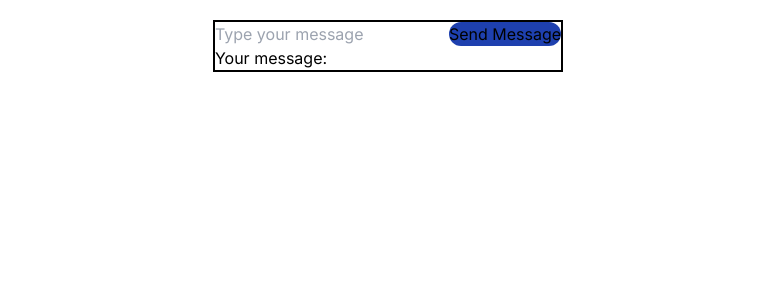
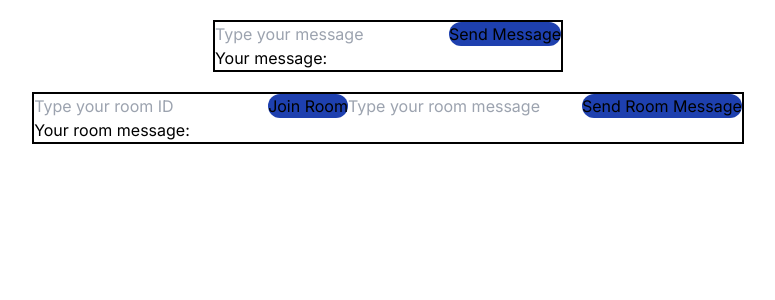
Before and after one commit to Toothless7788/SimpleChatREACT, a Next.js app in the folder client/: page / in a window 1280 px wide. Shown: the top 300 px of the page, without its empty margins (252-1027 px from the left). Built offline with nearby package versions, Linux system fonts and the light colour scheme; no server answers.

Commit message:
feat: add chat room

```diff
--- a/client/app/page.tsx
+++ b/client/app/page.tsx
@@ -7,16 +7,43 @@ const socket = io("http://localhost:3001");    // We will use socket to emit and
 export default function App() {
   const [message, setMessage] = useState("");
   const [displayText, setDisplayText] = useState("");
+  const [roomMessage, setRoomMessage] = useState("");
+  const [roomDisplayText, setRoomDisplayText] = useState("");
+  const [room, setRoom] = useState("");
+
   const sendMessage = () => {
     // Send a message to server
-    socket.emit("sendMessage", {value: message});    // Name of event, i.e. sendMessage is self-defined -> just need to map the correct one at the server
+    socket.emit("send_message", {value: message});    // Name of event, i.e. sendMessage is self-defined -> just need to map the correct one at the server
   };
 
-  socket.on("receiveMessage", (data) => {
+  const sendRoomMessage = () => {
+    if(room != "") {
+      // Send a message for room to server
+      socket.emit("send_room_message", {value: roomMessage, roomID: room})
+    } else {
+      alert("Please input your room ID");
+    }
+  };
+
+  const joinRoom = () => {
+    // Join a room
+    if(room != "") {
+      socket.emit("join_room", room);
+    } else {
+      alert("Please input your room ID");
+    }
+  }
+
+  socket.on("receive_message", (data) => {
     setDisplayText(data["value"]);
   });
 
+  socket.on("receive_room_message", (data) => {
+    setRoomDisplayText(data["value"]);
+  })
+
   return (
+    <div>
       <div className="flex items-center justify-center mt-5">
         <div className="border-black border-2">
           <input className="border-green-700" placeholder="Type your message" onChange={(event) => {
@@ -26,5 +53,19 @@ export default function App() {
           <h1>Your message: {displayText}</h1>
         </div>
       </div>
+      <div className="flex items-center justify-center mt-5">
+        <div className="border-black border-2">
+          <input className="border-green-700" placeholder="Type your room ID" onChange={(event) => {
+            setRoom(event.target.value);
+          }}/>
+          <button className="bg-blue-800 hover:bg-blue-300 rounded-xl" onClick={joinRoom}>Join Room</button>
+          <input className="border-green-700" placeholder="Type your room message" onChange={(event) => {
+            setRoomMessage(event.target.value);
+          }}/>
+          <button className="bg-blue-800 hover:bg-blue-300 rounded-xl" onClick={sendRoomMessage}>Send Room Message</button>
+          <h1>Your room message: {roomDisplayText}</h1>
+        </div>
+      </div>
+    </div>
   );
 }
```
Also changed, not shown: 1 other file (tests, documents, lock files or other folders). Lines whose indentation alone changed are shown as unchanged.
